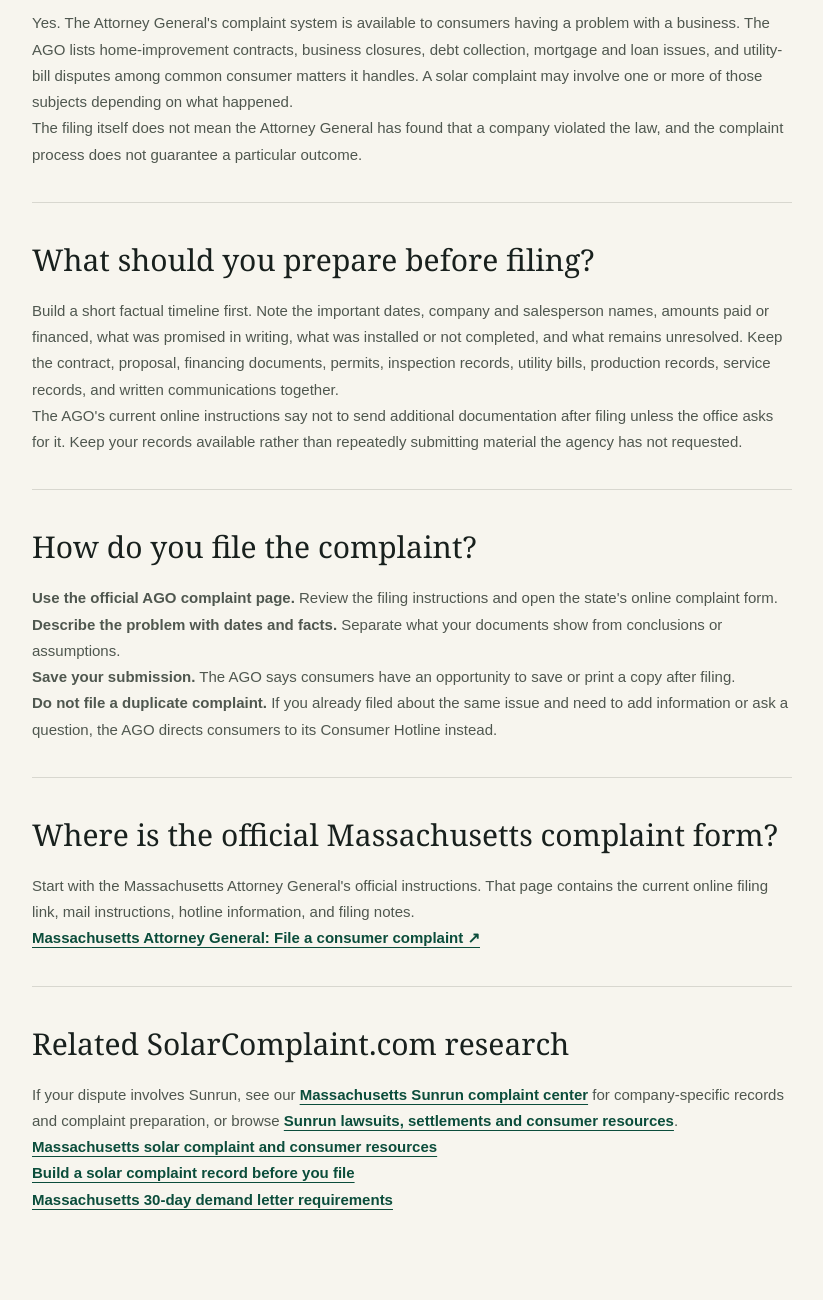
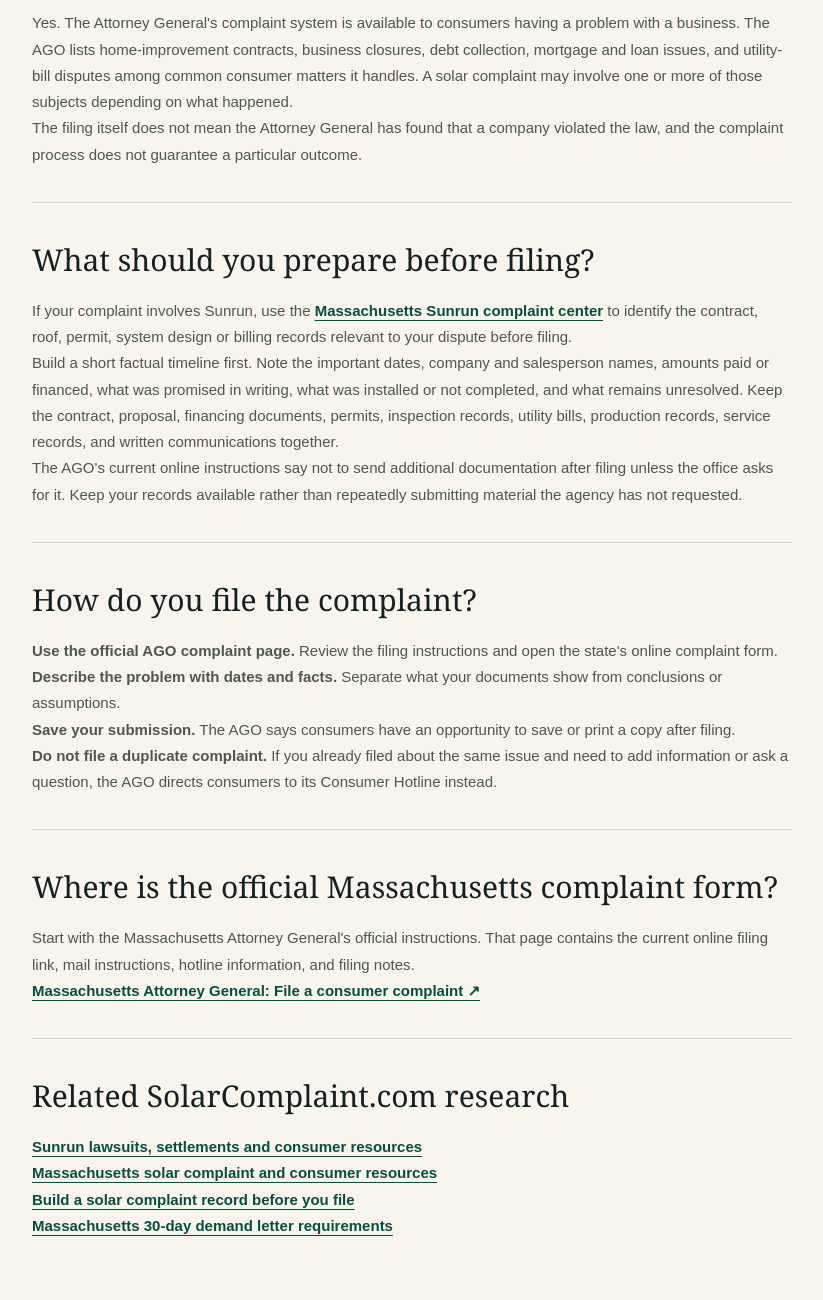
Before and after one commit to Decentralized-Rob/solar-consumer-research, a Next.js app: page /guides/massachusetts-solar-complaint in a window 1280 px wide. Shown: the part 1497-2797 px from the top of the page, without its empty margins (228-1051 px from the left). Built offline with nearby package versions, Linux system fonts and the light colour scheme.

Commit message:
Move Sunrun complaint center link into filing preparation guidance (#162)

```diff
--- a/app/guides/massachusetts-solar-complaint/page.tsx
+++ b/app/guides/massachusetts-solar-complaint/page.tsx
@@ -102,6 +102,7 @@ export default function MassachusettsSolarComplaintGuidePage() {
 
         <section className="info-section">
           <h2>What should you prepare before filing?</h2>
+          <p>If your complaint involves Sunrun, use the <Link href="/guides/massachusetts-sunrun-complaint">Massachusetts Sunrun complaint center</Link> to identify the contract, roof, permit, system design or billing records relevant to your dispute before filing.</p>
           <p>
             Build a short factual timeline first. Note the important dates, company and salesperson names, amounts paid or financed, what was promised in writing, what was installed or not completed, and what remains unresolved. Keep the contract, proposal, financing documents, permits, inspection records, utility bills, production records, service records, and written communications together.
           </p>
@@ -132,7 +133,7 @@ export default function MassachusettsSolarComplaintGuidePage() {
 
         <section className="info-section">
           <h2>Related SolarComplaint.com research</h2>
-          <p>If your dispute involves Sunrun, see our <Link href="/guides/massachusetts-sunrun-complaint">Massachusetts Sunrun complaint center</Link> for company-specific records and complaint preparation, or browse <Link href="/companies/sunrun">Sunrun lawsuits, settlements and consumer resources</Link>.</p>
+          <p><Link href="/companies/sunrun">Sunrun lawsuits, settlements and consumer resources</Link></p>
           <p>
             <Link href="/states/massachusetts">Massachusetts solar complaint and consumer resources</Link>
           </p>
```
